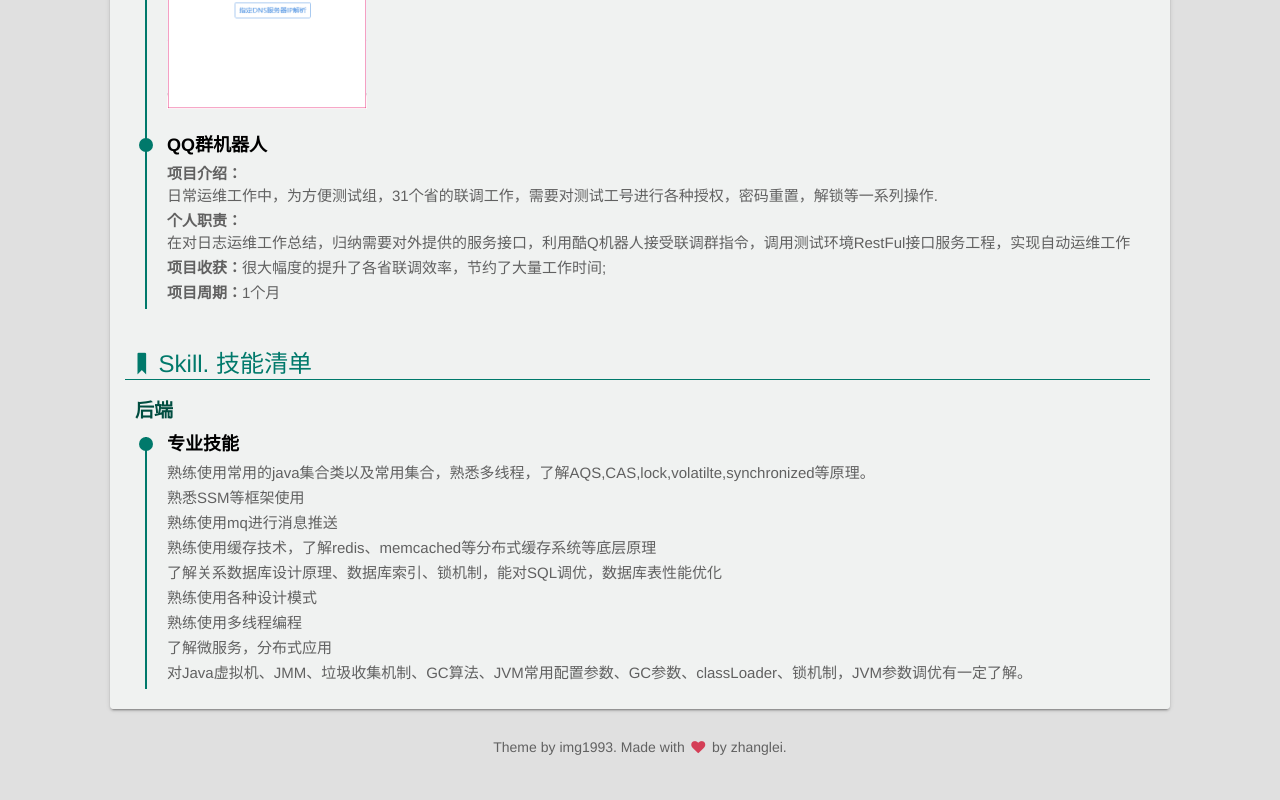
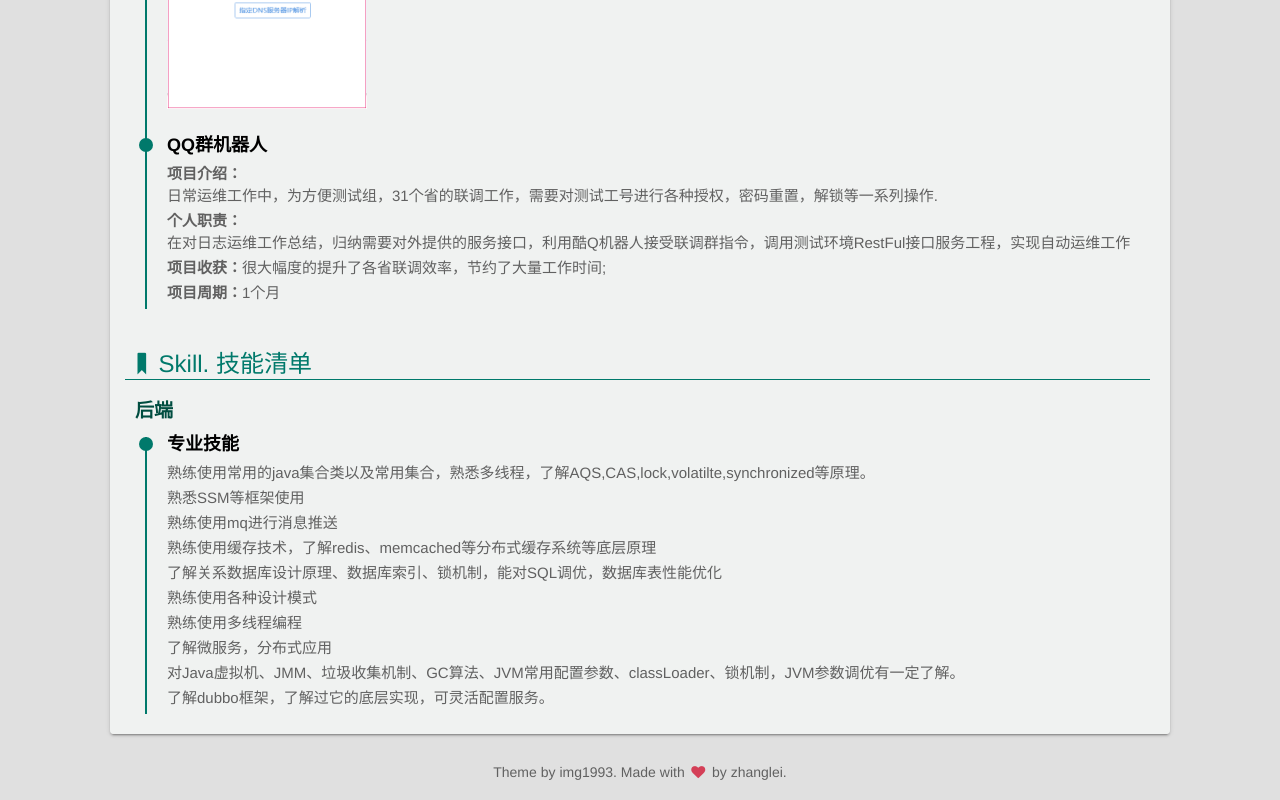
Before and after one commit to zhanglei20/img, a website: page index.html in a window 1280 px wide. Shown: the part 2287-3087 px from the top of the page. Before the commit the page ends 3062 px from the top, so only its background shows below. Drawn offline with Linux system fonts and the light colour scheme.

Commit message:
更新简历

```diff
--- a/index.html
+++ b/index.html
@@ -222,9 +222,9 @@
                         <p>熟练使用各种设计模式</p>
                         <p>熟练使用多线程编程</p>
                         <p>了解微服务，分布式应用</p>
-                        <p>对Java虚拟机、JMM、垃圾收集机制、GC算法、JVM常用配置参数、GC参数、classLoader、锁机制，JVM参数调优有一定了解。</p>
+                        <p>对Java虚拟机、JMM、垃圾收集机制、GC算法、JVM常用配置参数、classLoader、锁机制，JVM参数调优有一定了解。</p>
                         <!--<p>了解Java动态追踪技术，对Arthas开源诊断工具有一定了解</p>-->
-                        <!--<p>了解dubbo框架，了解过它的底层实现，可灵活配置服务。</p>-->
+                        <p>了解dubbo框架，了解过它的底层实现，可灵活配置服务。</p>
                     </li>
                 </ul>
                <!-- <h3>Web前端</h3>
```
